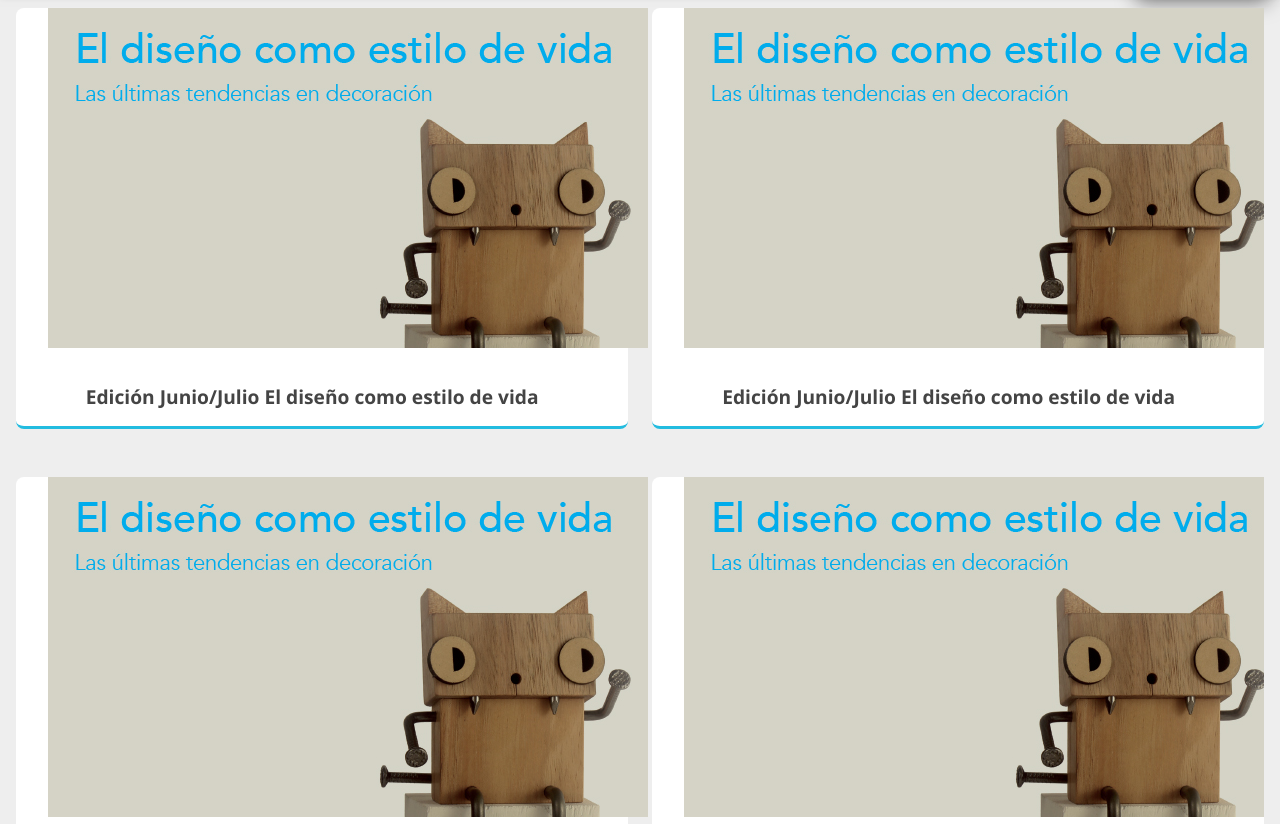
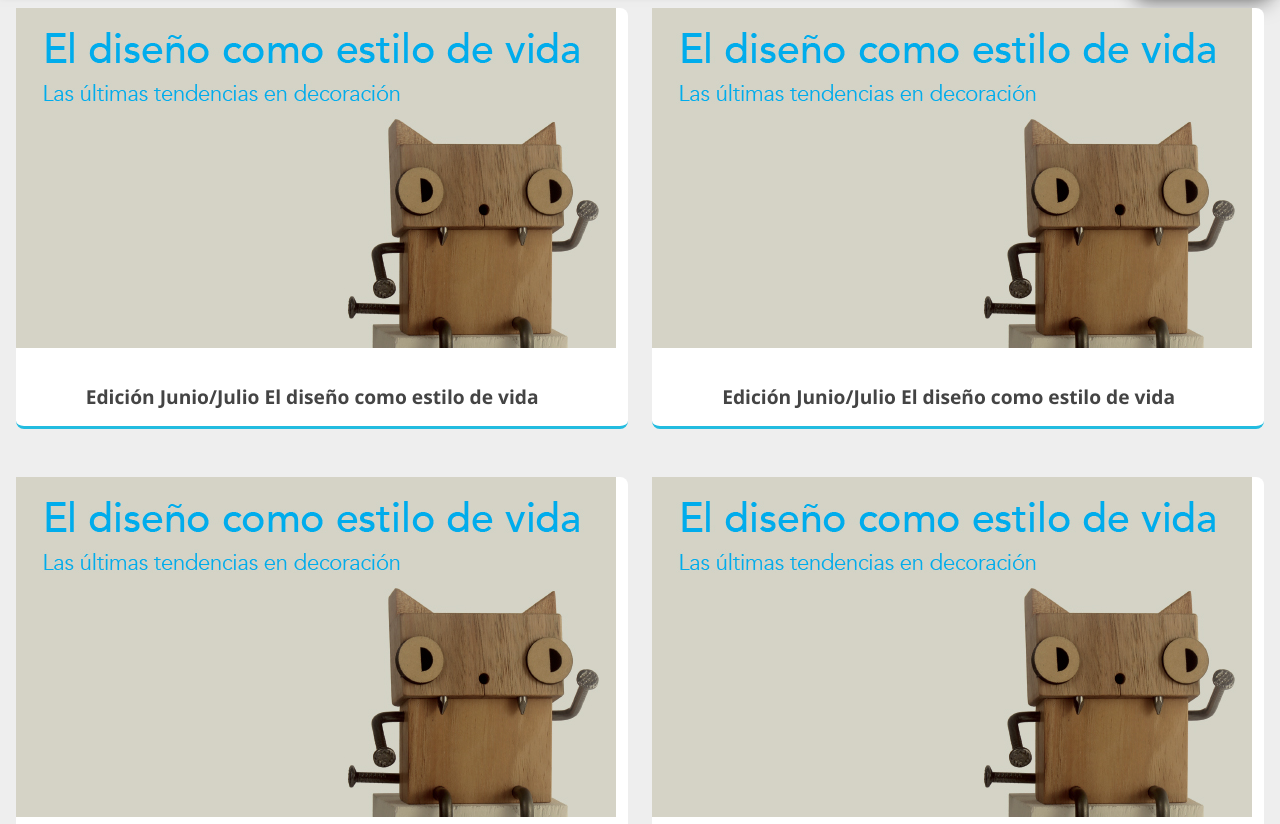
Before and after one commit to Aleze/Deluxe, a plain HTML site: page index.html in a window 1280 px wide. Shown: the part 168-992 px from the top of the page. Drawn offline with nearby package versions, Linux system fonts and the light colour scheme.

Commit message:
actualizacion img

```diff
--- a/estilos.css
+++ b/css/estilos.css
@@ -126,7 +126,12 @@ nav ul li a:hover{
 #contenido .item .imagen_item img
 {
 	display: block;
-	padding-left: 2em;
+	text-align: center;
+	max-width: 100%;
+}
+#contenido .item .item_imagen img
+{
+	text-align: center;
 }
 #contenido .item .titulo_revista
 {
--- a/index.html
+++ b/index.html
@@ -5,8 +5,8 @@
 	<meta name="description" content="Deluxe Magazine es la primera revista de servicios pensada para el público ABC1 de Zona Norte.">
 	<title>Deluxe Magazine | La revista para público ABC1 y Premium de Zona Norte.</title>
 	<link href='http://fonts.googleapis.com/css?family=Open+Sans:400,700' rel='stylesheet' type='text/css'>
-	<link rel="stylesheet" href="normalize.css" />
-	<link rel="stylesheet" href="estilos.css" />
+	<link rel="stylesheet" href="css/estilos.css" />
+	<link rel="stylesheet" href="css/normalize.css" />
 </head>
 <body>
 	<header>
@@ -20,7 +20,6 @@
 			<a href="#" class="google_item">Google</a>
 		</div>
 	</header>
-
 	<nav>
 		<ul>
 			<li><a href="#">Home</a></li>
@@ -35,10 +34,11 @@
 			</li>
 		</ul>
 	</nav>
+
 	<section id="contenido">
 		<article class="item">
 			<figure class="imagen_item">
-				<img src="Edicion-Junio-Julio.jpg" />
+				<img class="item_imagen" src="Edicion-Junio-Julio.jpg" />
 			</figure>
 			<h2 class="titulo_revista">
 				<a href="#">Edición Junio/Julio El diseño como estilo de vida</a>
@@ -47,7 +47,7 @@
 		</article>
 		<article class="item">
 			<figure class="imagen_item">
-				<img src="Edicion-Junio-Julio.jpg" />
+				<img class="item_imagen" src="Edicion-Junio-Julio.jpg" />
 			</figure>
 			<h2 class="titulo_revista">
 				<a href="#">Edición Junio/Julio El diseño como estilo de vida</a>
@@ -55,7 +55,7 @@
 		</article>
 		<article class="item">
 			<figure class="imagen_item">
-				<img src="Edicion-Junio-Julio.jpg" />
+				<img class="item_imagen" src="Edicion-Junio-Julio.jpg" />
 			</figure>
 			<h2 class="titulo_revista">
 				<a href="#">Edición Junio/Julio El diseño como estilo de vida</a>
@@ -63,7 +63,7 @@
 		</article>
 		<article class="item">
 			<figure class="imagen_item">
-				<img src="Edicion-Junio-Julio.jpg" />
+				<img class="item_imagen" src="Edicion-Junio-Julio.jpg" />
 			</figure>
 			<h2 class="titulo_revista">
 				<a href="#">Edición Junio/Julio El diseño como estilo de vida</a>
```
Also changed, not shown: css/normalize.css (renamed from normalize.css), 1 other file.
